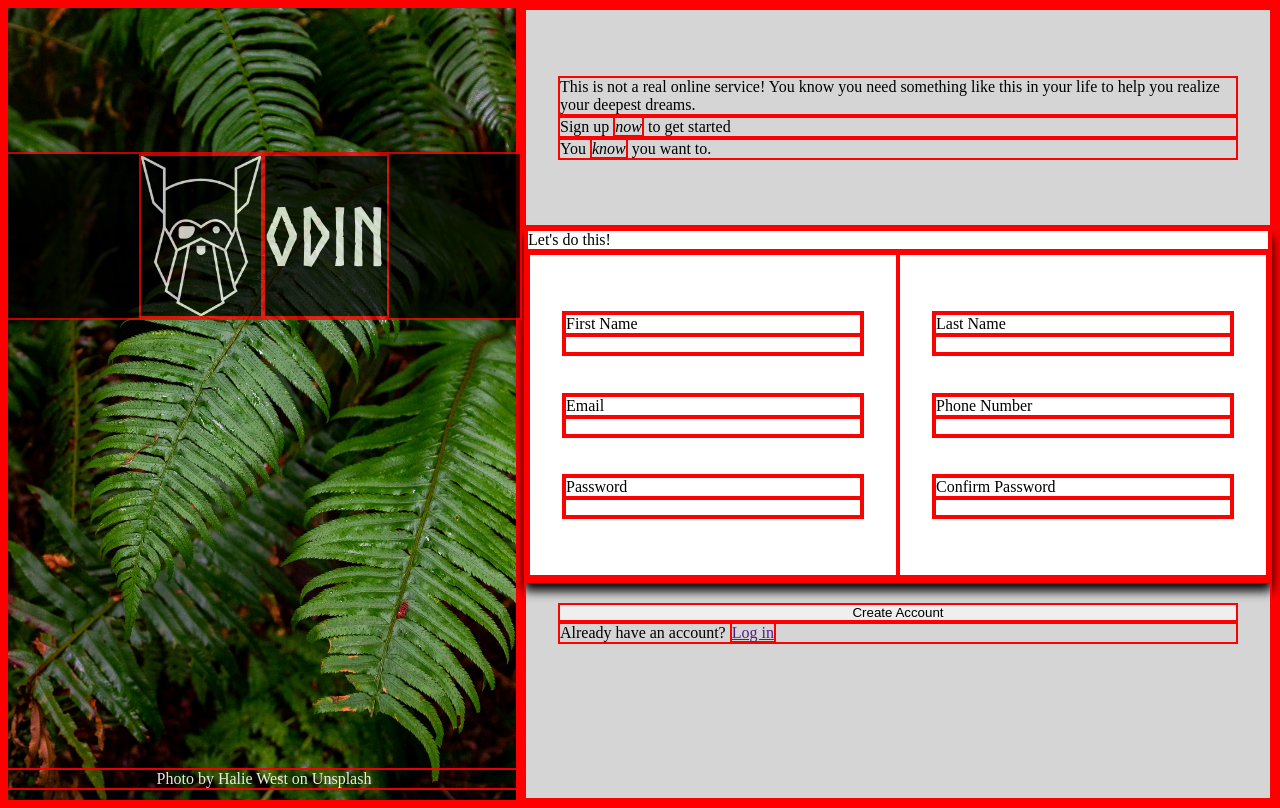
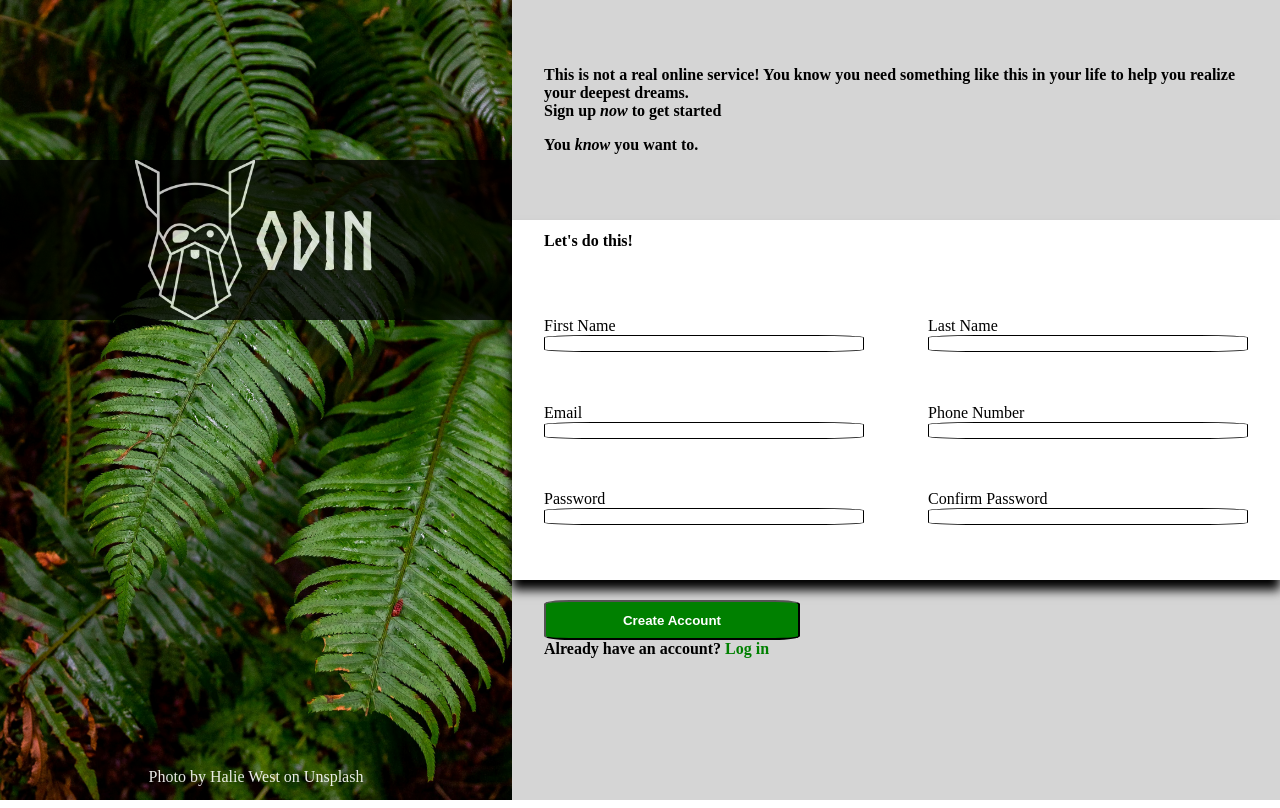
Before and after one commit to LoganB07/sign-up-page, a plain HTML site: page index.html in a window 1280 px wide. Drawn offline with Linux system fonts and the light colour scheme.

Commit message:
Update styles and index

```diff
--- a/index.html
+++ b/index.html
@@ -19,10 +19,12 @@
     <div class="form">
         <form action="">
             <div class="content-header">
-                <p>This is not a real online service! You know you need something like this in your life
-                    to help you realize your deepest dreams.
-                </p>
-                <p>Sign up <em>now</em> to get started</p>
+                <div>
+                    <p>This is not a real online service! You know you need something like this in your life
+                        to help you realize your deepest dreams.
+                    </p>
+                    <p>Sign up <em>now</em> to get started</p>
+                </div>
                 <p>You <em>know</em> you want to.</p>
             </div>
             <div class="content-fillout">
--- a/styles.css
+++ b/styles.css
@@ -1,5 +1,5 @@
 * {
-    border: red solid 2px;
+    /*border: red solid 2px;*/
     margin: 0;
     padding: 0;
 }
@@ -90,12 +90,20 @@ body {
     flex: 2;
     background-color: white;
     box-shadow: 0px 10px 10px;
+
+}
+
+.content-fillout>p {
+    padding: 1.5vh 2.5vw;
+    font-weight: 600;
+
 }
 
 .inputs {
     display: flex;
     flex-direction: row;
     flex: 1;
+
 }
 
 .input-col {
@@ -105,7 +113,7 @@ body {
 
     justify-content: center;
     justify-content: space-evenly;
-    padding: 2.5vh 2.5vw;
+    padding: 0.5vh 2.5vw;
 }
 
 .input {
@@ -113,15 +121,41 @@ body {
     flex-direction: column;
 }
 
+input {
+    border-radius: 15%;
+    border: solid black 1px;
+}
+
 .content-header {
     display: flex;
     flex-direction: column;
     justify-content: center;
     padding: 2.5vh 2.5vw;
+    font-weight: 600;
+    gap: 2vh;
 }
 
 .content-submit {
     display: flex;
     flex-direction: column;
     padding: 2.5vh 2.5vw;
+    font-weight: 600;
 }
+
+a {
+    color: green;
+    text-decoration: none;
+}
+
+button {
+    background-color: green;
+    color: white;
+    width: 20vw;
+    height: 5vh;
+    border-radius: 10%;
+    font-weight: 600;
+}
+
+input:invalid {
+    border:  red solid 1px;
+}
```
